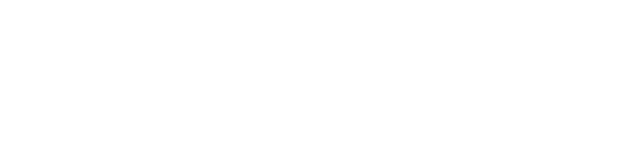
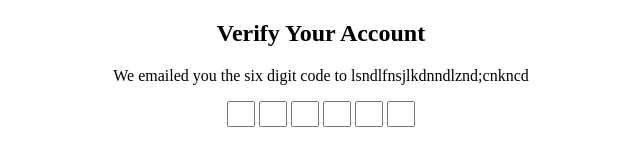
Before and after one commit to acciojob/OTP-DeepHiwase, a website: page main.html in a window 1280 px wide. Shown: the whole page, without its empty margins (319-959 px from the left). Drawn offline with Linux system fonts and the light colour scheme.

Commit message:
created a submission

```diff
--- a/main.html
+++ b/main.html
@@ -8,6 +8,18 @@
 
 <body>
 	<!-- the entire body must be written by student -->
+	<h2 id="verification_heading">Verify Your Account</h2>
+	<p id="verification_subtext">We emailed you the six digit code to lsndlfnsjlkdnndlznd;cnkncd</p>
+	<div class="code-container">
+		<form>
+			<input type="number" class="code" >
+		<input type="number" class="code" >
+		<input type="number" class="code" >
+		<input type="number" class="code" >
+		<input type="number" class="code" >
+		<input type="number" class="code" >
+		</form>
+	</div>
     <script type="text/javascript" src="./script.js">
 </script>
 
--- a/styles.css
+++ b/styles.css
@@ -1 +1,13 @@
 /*  your css code here. If applicable */
+body {
+	text-align: center;
+}
+
+.code-container {
+	text-align: center;
+}
+
+.code {
+	width: 20px;
+	height: 20px;
+}
```
